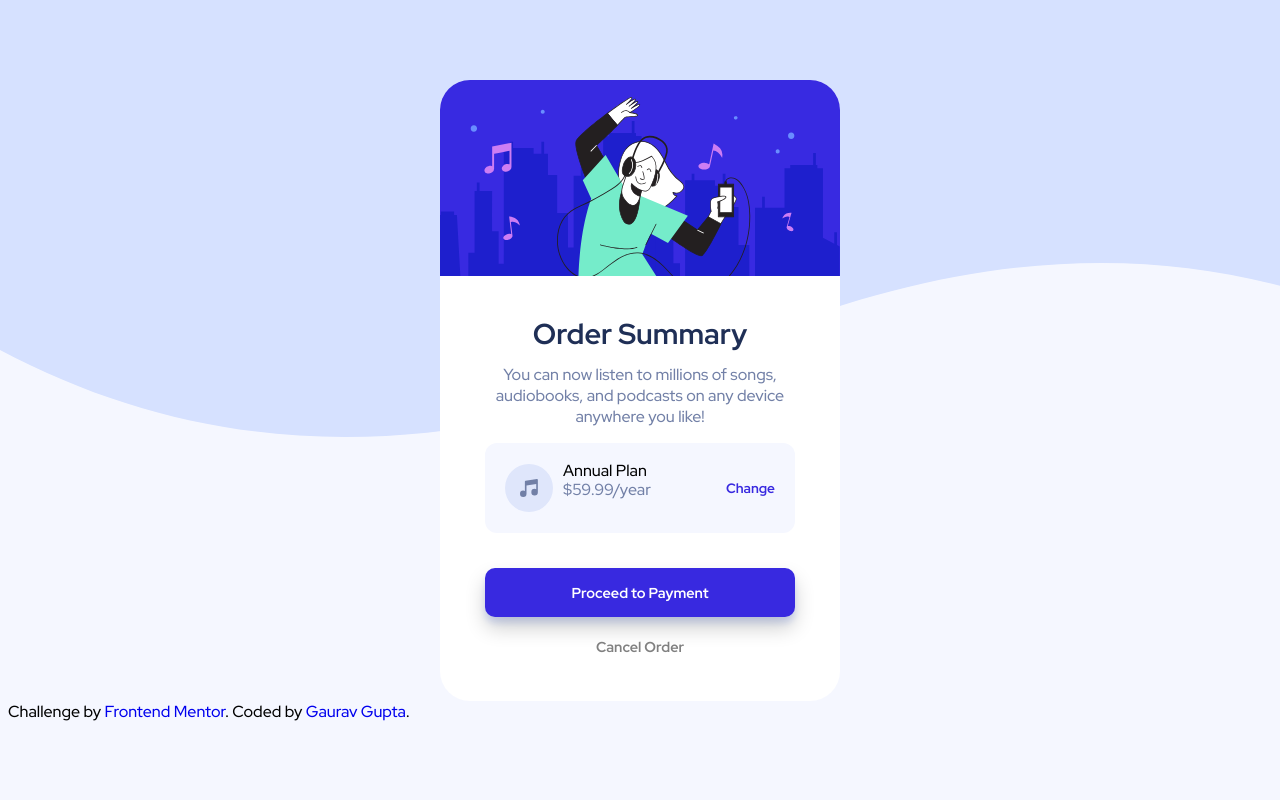
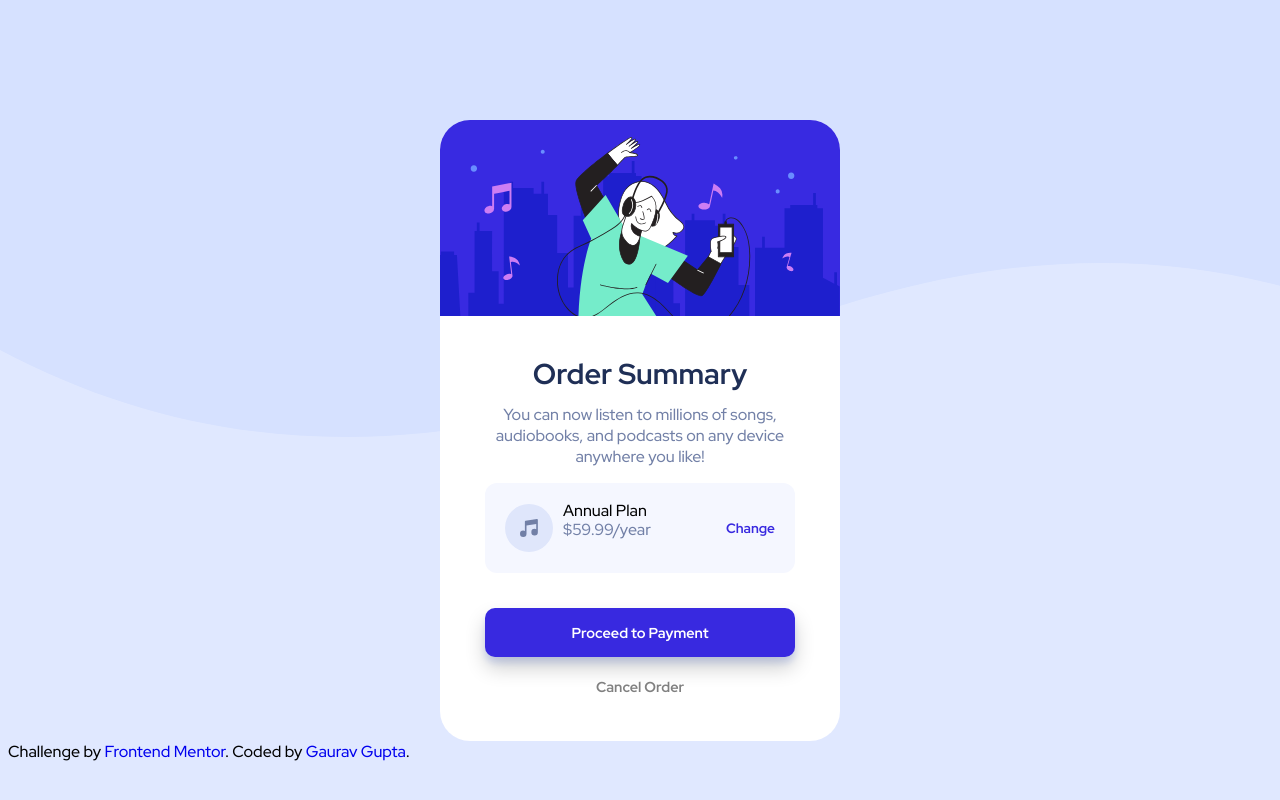
Before and after one commit to gauravgupta0505/frontendmentor-challenges, a plain HTML site: page order-summary-component-main/index.html in a window 1280 px wide. Drawn offline with Linux system fonts and the light colour scheme.

Commit message:
Changes to the background

```diff
--- a/order-summary-component-main/style.css
+++ b/order-summary-component-main/style.css
@@ -1,9 +1,10 @@
 @import url('https://fonts.googleapis.com/css2?family=Red+Hat+Display:wght@500;700;900&display=swap');
 body {
+    padding: 20px 0 20px 0;
     background-image: url(images/pattern-background-desktop.svg);
-    background-color: hsl(225, 100%, 98%);
+    background-color: hsl(225, 100%, 94%);
     background-repeat: no-repeat;
-    margin-top: 80px;
+    margin-top: 100px;
     font-family: 'Red Hat Display', sans-serif;
 }
 
@@ -111,5 +112,6 @@ p {
 @media(max-width: 375px) {
     body {
         background-image: url(images/pattern-background-mobile.svg);
+        background-size: cover;
     }
 }
```
